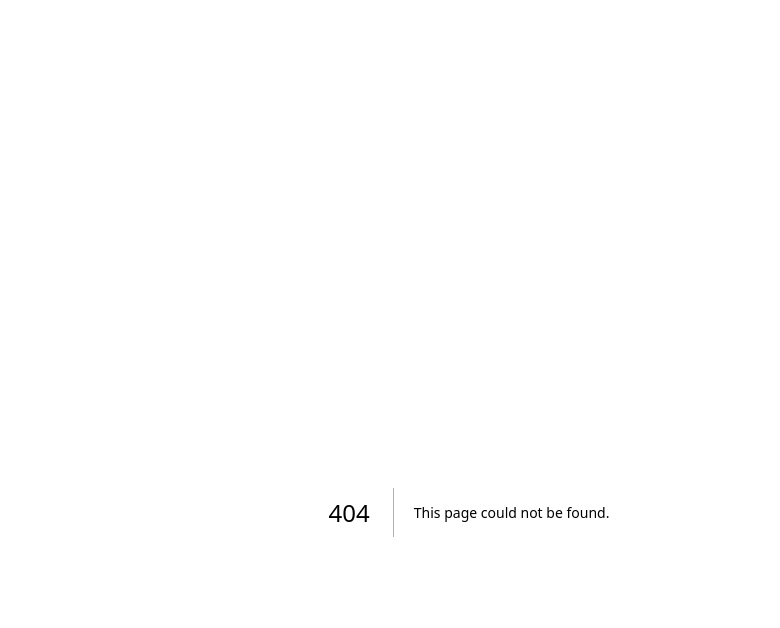
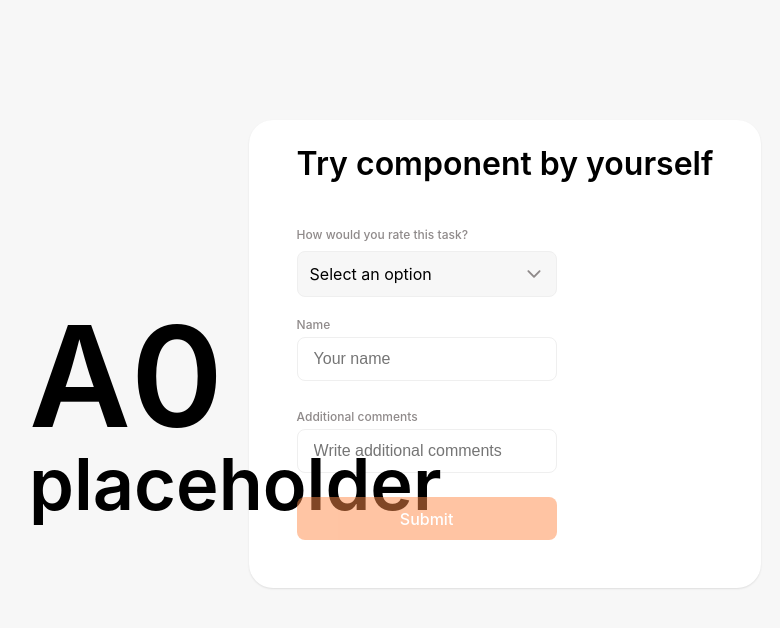
Before and after one commit to DominikaKolackovska/Domi, a Next.js app in the folder final-project-next/: page /showcase in a window 1280 px wide. Before the commit this address had no page. Shown: the top 628 px of the page, without its empty margins (171-951 px from the left). Built offline with nearby package versions, Linux system fonts and the light colour scheme.

Commit message:
new layout created

```diff
--- /dev/null
+++ b/final-project-next/pages/showcase.tsx
@@ -0,0 +1,116 @@
+import React, { useState } from 'react';
+import styles from '@/styles/showcase.module.css';
+import { TextInput } from '@/components/TextInput';
+import { Button }  from '@/components/Button';
+import { SelectInput }  from '@/components/SelectInput';
+import { SegmentedTabs }  from '@/components/SegmentedTabs';
+
+const ShowcasePage: React.FC = () => {
+  const [inputValue1, setInputValue1] = useState<string>('');
+  const [error1, setError1] = useState<string>('');
+
+  const [inputValue2, setInputValue2] = useState<string>('');
+  const [error2, setError2] = useState<string>('');
+
+  const [selectedOption, setSelectedOption] = useState<'type01' | 'type02' | 'type03' | ''>('');
+
+  const optionLabels: { [key: string]: string } = {
+    type01: 'Passed',
+    type02: 'Very good job',
+    type03: 'Really nice work! Keep going..',
+  };
+
+  const handleInputChange1 = (value: string) => {
+    setInputValue1(value);
+    if (value.length < 3) {
+      setError1('Input must be at least 3 characters long.');
+    } else {
+      setError1('');
+    }
+  };
+
+  const handleInputChange2 = (value: string) => {
+    setInputValue2(value);
+    if (value.length < 3) {
+      setError2('Input must be at least 3 characters long.');
+    } else {
+      setError2('');
+    }
+  };
+
+  const handleSelectedOption = (e: React.ChangeEvent<HTMLSelectElement>) => {
+    setSelectedOption(e.target.value as 'type01' | 'type02' | 'type03');
+  };
+
+  const handleSubmit = (e: React.FormEvent) => {
+    e.preventDefault();
+
+    if (!error1 && !error2 && selectedOption) {
+      const selectedOptionLabel = optionLabels[selectedOption] || '';
+
+      alert(`Submitted:\n Rating:${selectedOptionLabel}\n ${inputValue1}\n ${inputValue2}`);
+    } else {
+      alert('Please fill out all fields correctly.');
+    }
+  };
+
+  const isFormValid =
+    !error1 &&
+    !error2 &&
+    inputValue1.length >= 3 &&
+    inputValue2.length >= 3 &&
+    selectedOption;
+
+    return (
+        <div className={styles.container}>
+
+
+        <div className={styles.heading}>
+            <h1 className={styles.title}>A0</h1>
+            <h1 className={styles.subtitle}>placeholder</h1>
+        </div>
+
+            <div className={styles.showcaseDemo}>
+                <div className={styles.containerPreviewShowcase}></div>
+                <h1 className={styles.showcaseTitle}>Try component by yourself</h1>
+                <div className={styles.controlsShowcase}>
+                  <div className={styles.wrapperShowcase}>
+                    <div className={styles.error}>
+                      <form onSubmit={handleSubmit}>
+                        <SelectInput
+                            label="How would you rate this task?"
+                            value={selectedOption}
+                            handleChange={handleSelectedOption}
+                            options={[
+                            { value: 'type01', label: 'Passed' },
+                            { value: 'type02', label: 'Very good job' },
+                            { value: 'type03', label: 'Really nice work! Keep going..' },
+                            ]}
+                        />
+                        <TextInput
+                          value={inputValue1}
+                          onChange={handleInputChange1}
+                          placeholder="Your name"
+                          label="Name"
+                          error={error1}
+                        />
+
+                        <TextInput
+                          value={inputValue2}
+                          onChange={handleInputChange2}
+                          placeholder="Write additional comments"
+                          label="Additional comments"
+                          error={error2}
+                        />
+                        <Button label="Submit" disabled={!isFormValid} />
+                      </form>
+                    </div>
+                  </div>
+                </div>
+            </div>
+        </div>
+    );
+  };
+
+
+export default ShowcasePage;
```
Also changed, not shown: final-project-next/pages/components.tsx (added, +46 -0 lines), final-project-next/pages/index.tsx (+23 -26 lines).
